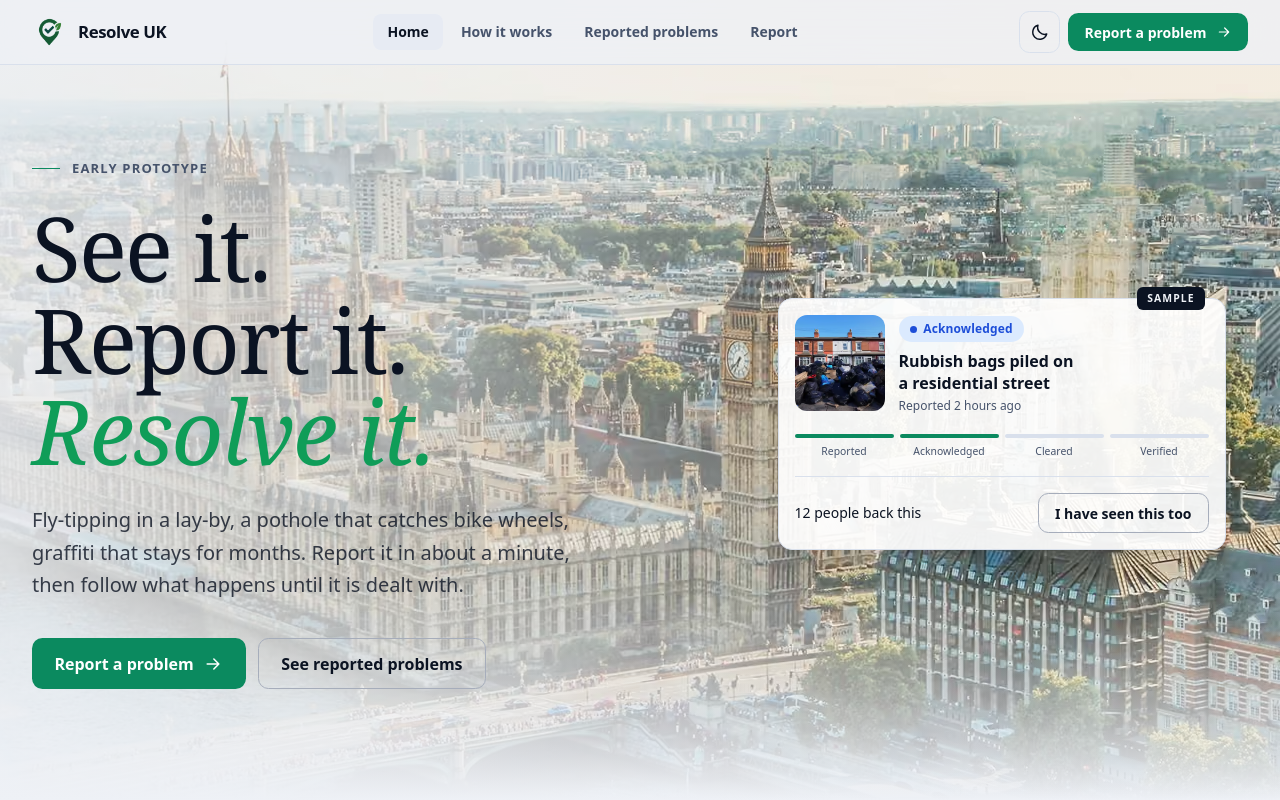
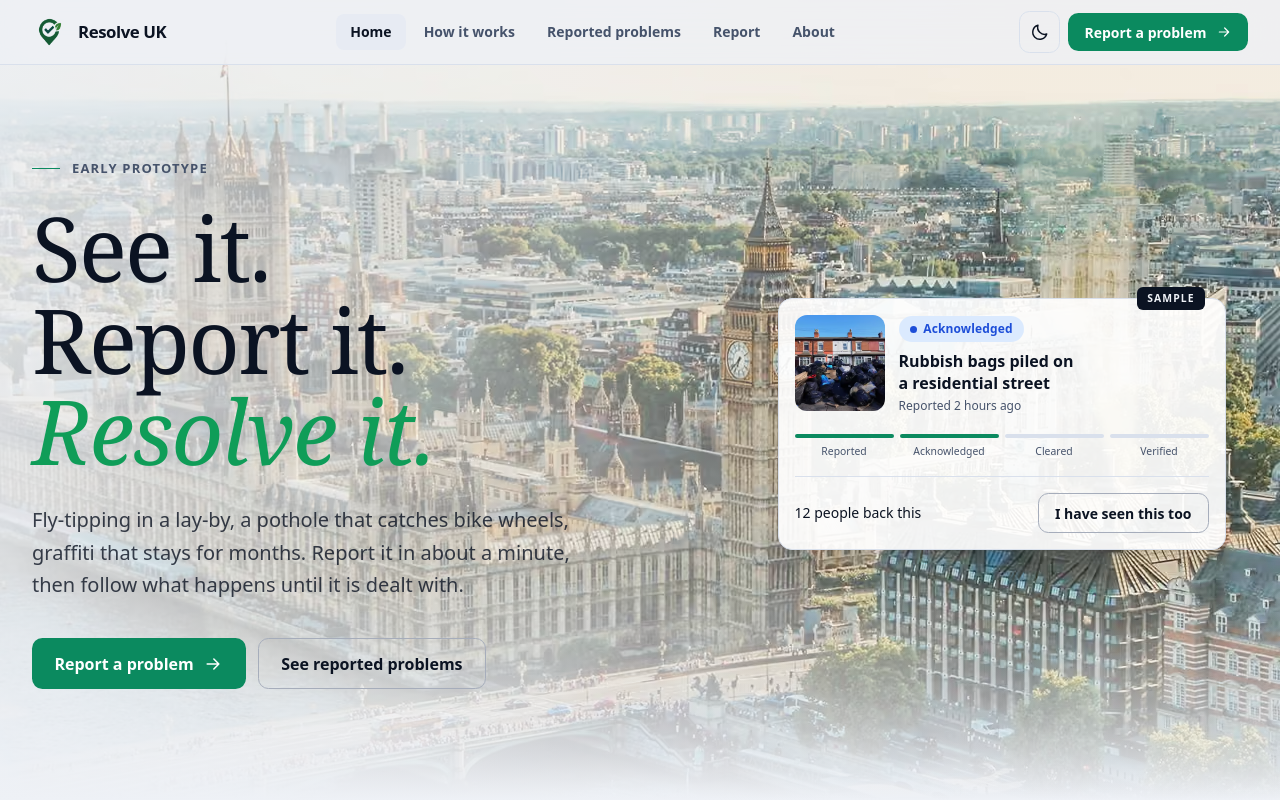
Before and after one commit to KNales179/ResolveUK, a React (Vite) app: page / in a window 1280 px wide. Shown: the top 800 px of the page. Built offline with nearby package versions, Linux system fonts and the light colour scheme.

Commit message:
fix stupidity

```diff
--- a/src/components/site/SiteShell.tsx
+++ b/src/components/site/SiteShell.tsx
@@ -33,6 +33,9 @@ function Nav() {
             <NavLink to="/report" className={linkClass}>
               Report
             </NavLink>
+            <NavLink to="/about" className={linkClass}>
+              About
+            </NavLink>
           </div>
           <div className="flex items-center gap-2">
             <button className="icon-btn" type="button" onClick={toggleTheme} aria-label="Switch between light and dark mode">
@@ -62,6 +65,9 @@ function Nav() {
               </Link>
               <Link className="rounded-lg px-4 py-3 hover:bg-surface2" to="/reports">
                 Reported problems
+              </Link>
+              <Link className="rounded-lg px-4 py-3 hover:bg-surface2" to="/about">
+                About
               </Link>
               <Link className="btn btn-primary mt-1" to="/report">
                 Report a problem
```
